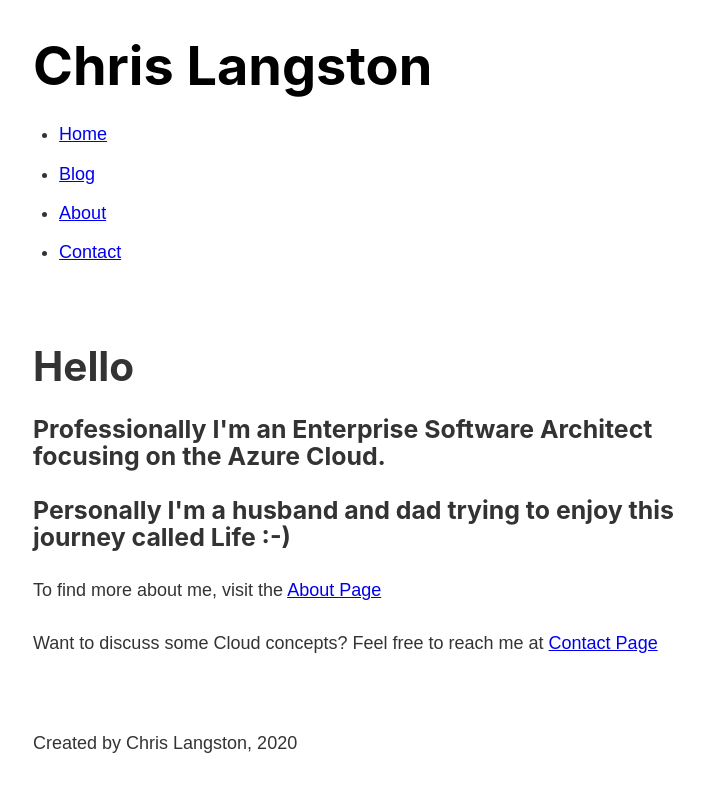
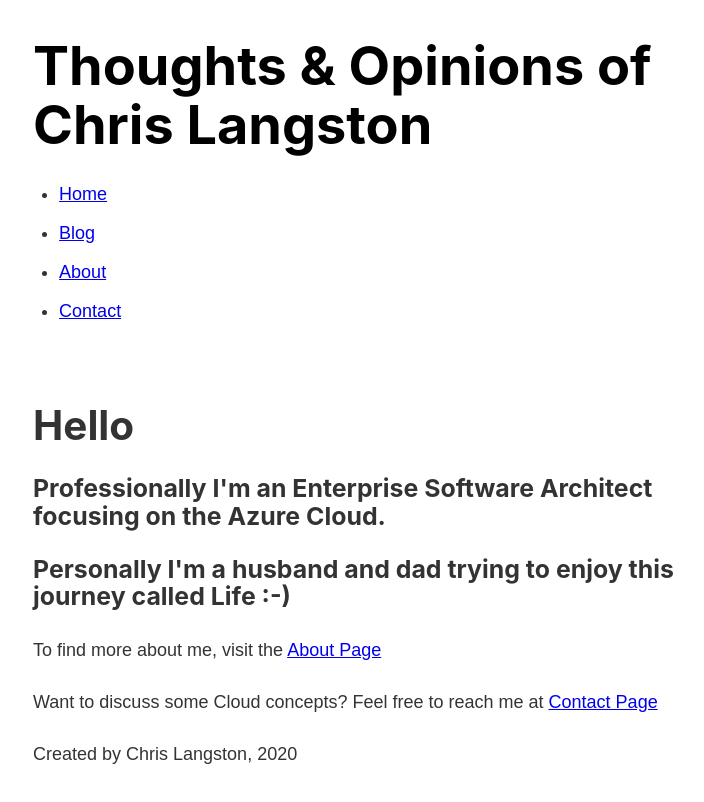
Before and after one commit to chrislangston/chrislangston.com, a Gatsby site: page / in a window 1280 px wide. Shown: the whole page, without its empty margins (250-954 px from the left). Built offline with nearby package versions, Linux system fonts and the light colour scheme; Gatsby itself is replaced by a stand-in of ours.

Commit message:
adding in graphql and playground

```diff
--- a/gatsby-config.js
+++ b/gatsby-config.js
@@ -6,5 +6,10 @@
 
 module.exports = {
   /* Your site config here */
+  siteMetadata: {
+    title: "Thoughts & Opinions of Chris Langston",
+    subtitle: 'What you focus on expands, so focus on what you want',
+    author: 'Chris Langston'
+  },
   plugins: [`gatsby-plugin-sass`],
 }
--- a/package.json
+++ b/package.json
@@ -6,7 +6,7 @@
   "license": "MIT",
   "scripts": {
     "build": "gatsby build",
-    "develop": "gatsby develop",
+    "develop": "GATSBY_GRAPHQL_IDE=playground gatsby develop",
     "format": "prettier --write \"**/*.{js,jsx,json,md}\"",
     "start": "npm run develop",
     "serve": "gatsby serve",
@@ -21,6 +21,7 @@
     "react-dom": "^16.12.0"
   },
   "devDependencies": {
+    "env-cmd": "^10.1.0",
     "prettier": "2.0.4"
   },
   "repository": {
--- a/src/components/footer.js
+++ b/src/components/footer.js
@@ -1,9 +1,22 @@
 import React from 'react'
+import {graphql, useStaticQuery} from 'gatsby'
 
 const Footer = () => {
+
+
+    const data = useStaticQuery(graphql`
+  {
+    site {
+      siteMetadata {
+        author
+      }
+    }
+  }
+`);
+
     return (
         <footer>
-            <p>Created by Chris Langston, 2020</p>
+            <p>Created by {data.site.siteMetadata.author}, {new Date().getFullYear()}</p>
         </footer>
     )
 }
--- a/src/components/header.js
+++ b/src/components/header.js
@@ -1,14 +1,26 @@
 import React from 'react'
-import {Link} from 'gatsby'
+import {Link, graphql, useStaticQuery } from 'gatsby'
 
 //import './header.module.scss'
 import headerStyles from './header.module.scss'
 
 const Header = () => {
+
+    const data = useStaticQuery(graphql`
+  {
+    site {
+      siteMetadata {
+        author
+        title
+      }
+    }
+  }
+`);
+
     return (
         <header className={headerStyles.header}>
             <h1>
-                <Link to="/" className={headerStyles.title}>Chris Langston</Link>
+    <Link to="/" className={headerStyles.title}>{data.site.siteMetadata.title}</Link>
             </h1>
             <nav>
                 <ul className={headerStyles.navList}>
```
Also changed, not shown: 1 other file.
